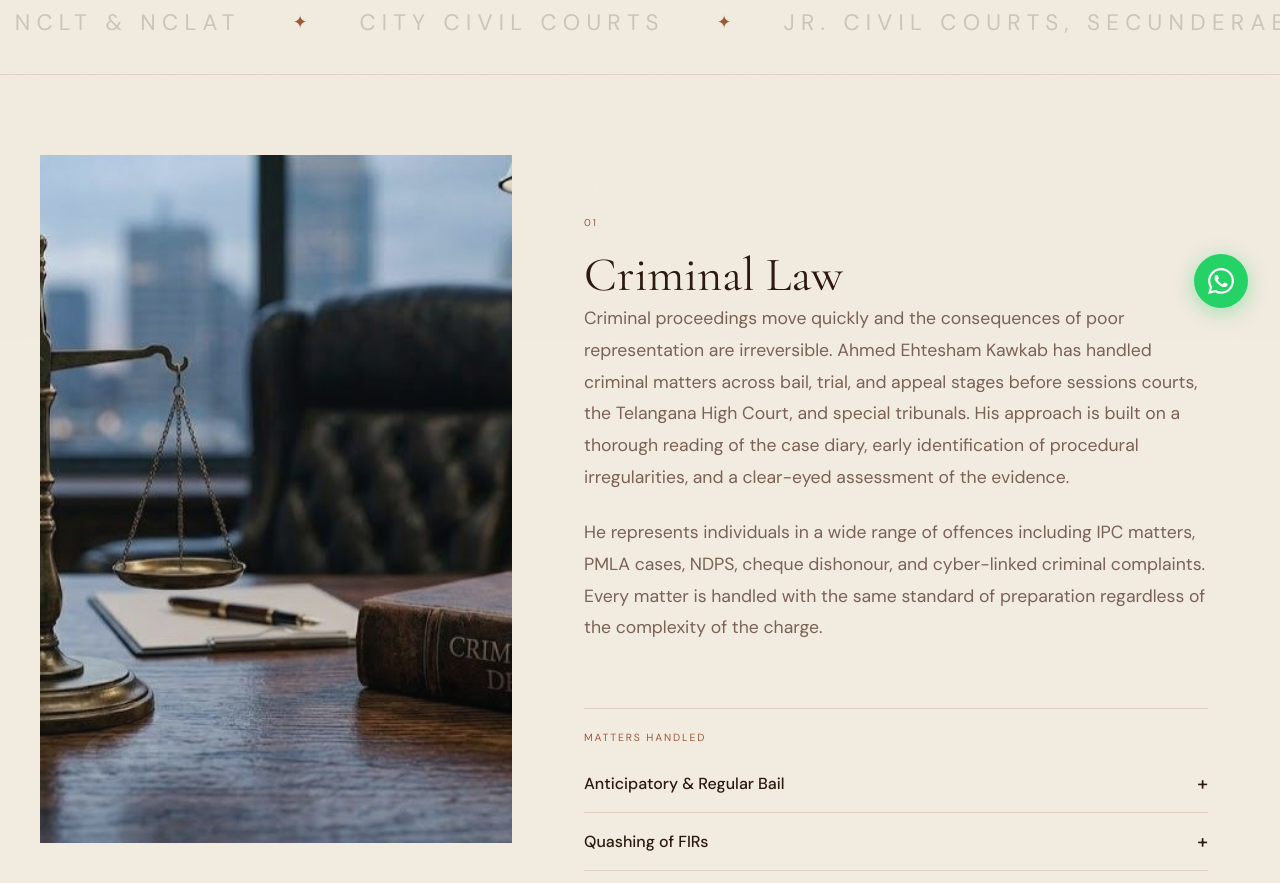
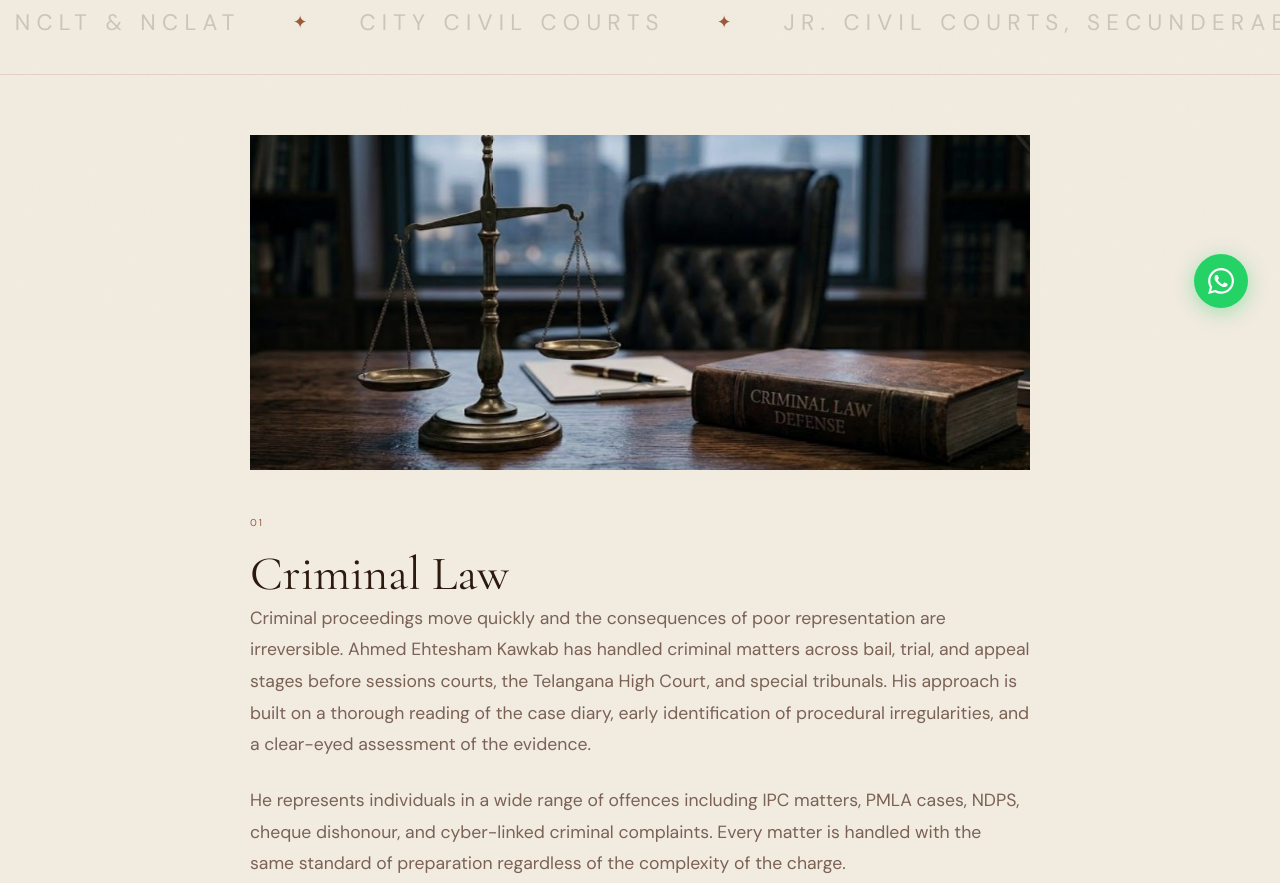
Before and after one commit to yumnairfan5/aek, a plain HTML site: page practice.html in a window 1280 px wide. Shown: the part 460-1343 px from the top of the page. Drawn offline with nearby package versions, Linux system fonts and the light colour scheme.

Commit message:
Add files via upload

```diff
--- a/practice.html
+++ b/practice.html
@@ -44,7 +44,7 @@
   </header>
 
   <main>
-    <section class="section" style="padding:0;">
+    <section class="practice-hero-section">
       <div class="container practice-page-header">
         <div>
           <p class="section-eyebrow reveal-hero" data-delay="0">Expertise</p>
@@ -55,8 +55,6 @@
         </div>
       </div>
     </section>
-
-    <!-- Courts marquee -->
     <div class="marquee-wrap">
       <div class="marquee-track">
         <span class="marquee-item">Telangana High Court</span><span class="marquee-star">✦</span>
@@ -78,27 +76,14 @@
       </div>
     </div>
 
-    <!-- Sticky scroller -->
+    <!-- Practice sections -->
     <div class="practice-scroller" id="practice-scroller">
-
-      <div class="practice-scroller-left" id="scroller-left">
-        <div class="scroller-img-wrap" id="scroller-imgs">
-          <img src="assets/criminal.jpg" alt="Criminal Defence" class="active" data-section="criminal" onerror="this.remove()" />
-          <img src="assets/civil.jpg" alt="Civil Litigation" data-section="civil" onerror="this.remove()" />
-          <img src="assets/writ.jpg" alt="Writ Petitions" data-section="writ" onerror="this.remove()" />
-          <img src="assets/cyber.jpg" alt="Cyber Crime" data-section="cyber" onerror="this.remove()" />
-          <img src="assets/corporate.jpg" alt="Corporate and NCLT" data-section="corporate" onerror="this.remove()" />
-          <img src="assets/family.jpg" alt="Family Law" data-section="family" onerror="this.remove()" />
-          <img src="assets/service.jpg" alt="Service Law" data-section="service" onerror="this.remove()" />
-          <img src="assets/fir-quashing.jpg" alt="FIR Quashing" data-section="fir-quashing" onerror="this.remove()" />
-          <div class="scroller-img-overlay"></div>
-          <div class="scroller-img-num" id="scroller-num">01</div>
-        </div>
-      </div>
-
       <div class="practice-scroller-right">
 
         <div class="ps-scroll-section" id="criminal" data-num="01">
+          <div class="ps-img-wrap reveal-up">
+            <img src="assets/criminal.jpg" alt="Criminal Defence" />
+          </div>
           <span class="ps-number">01</span>
           <h2 class="ps-title">Criminal Law</h2>
           <p class="ps-body">Criminal proceedings move quickly and the consequences of poor representation are irreversible. Ahmed Ehtesham Kawkab has handled criminal matters across bail, trial, and appeal stages before sessions courts, the Telangana High Court, and special tribunals. His approach is built on a thorough reading of the case diary, early identification of procedural irregularities, and a clear-eyed assessment of the evidence.</p>
@@ -137,6 +122,9 @@
         </div>
 
         <div class="ps-scroll-section" id="civil" data-num="02">
+          <div class="ps-img-wrap reveal-up">
+            <img src="assets/civil.jpg" alt="Civil Litigation" />
+          </div>
           <span class="ps-number">02</span>
           <h2 class="ps-title">Civil Litigation</h2>
           <p class="ps-body">Property disputes, contractual claims, and recovery suits form the core of civil litigation practice. Ahmed Ehtesham Kawkab approaches civil matters with a focus on early strategic assessment: what the client's strongest claim is, what interim relief is available, and what a realistic outcome looks like at trial. This clarity at the outset saves time and prevents proceedings from dragging on without direction.</p>
@@ -175,6 +163,9 @@
         </div>
 
         <div class="ps-scroll-section" id="writ" data-num="03">
+          <div class="ps-img-wrap reveal-up">
+            <img src="assets/writ.jpg" alt="Writ Petitions" />
+          </div>
           <span class="ps-number">03</span>
           <h2 class="ps-title">Writ Jurisdiction</h2>
           <p class="ps-body">When a government authority exceeds its powers, acts in violation of natural justice, or infringes on fundamental rights, the appropriate remedy lies in the writ jurisdiction of the High Court. Ahmed Ehtesham Kawkab files and argues writ petitions before the Telangana High Court in matters involving arbitrary state action, unlawful detention, wrongful denial of entitlements, and constitutional challenges to administrative orders.</p>
@@ -213,6 +204,9 @@
         </div>
 
         <div class="ps-scroll-section" id="cyber" data-num="04">
+          <div class="ps-img-wrap reveal-up">
+            <img src="assets/cyber.jpg" alt="Cyber Law" />
+          </div>
           <span class="ps-number">04</span>
           <h2 class="ps-title">Cyber Law</h2>
           <p class="ps-body">Cyber crime cases present unique evidentiary challenges. Electronic records, digital forensics, and the admissibility of data obtained from devices or online platforms require careful legal analysis that goes beyond standard criminal procedure. Ahmed Ehtesham Kawkab has handled matters involving online fraud, phishing, hacking, unauthorised access, and digital impersonation.</p>
@@ -240,6 +234,9 @@
         </div>
 
         <div class="ps-scroll-section" id="corporate" data-num="05">
+          <div class="ps-img-wrap reveal-up">
+            <img src="assets/corporate.jpg" alt="Corporate and NCLT" />
+          </div>
           <span class="ps-number">05</span>
           <h2 class="ps-title">Corporate &amp; NCLT</h2>
           <p class="ps-body">Corporate disputes and insolvency proceedings demand a practitioner who understands both the procedural requirements of the tribunal and the commercial stakes involved. Ahmed Ehtesham Kawkab represents financial creditors, operational creditors, resolution applicants, and respondent companies in proceedings before the National Company Law Tribunal.</p>
@@ -278,6 +275,9 @@
         </div>
 
         <div class="ps-scroll-section" id="family" data-num="06">
+          <div class="ps-img-wrap reveal-up">
+            <img src="assets/family.jpg" alt="Family Law" />
+          </div>
           <span class="ps-number">06</span>
           <h2 class="ps-title">Family Law</h2>
           <p class="ps-body">Family disputes are among the most personally consequential matters a person can face. Ahmed Ehtesham Kawkab handles matrimonial and family cases with the seriousness they require: a careful understanding of the client's position, an honest assessment of what the law permits, and a strategy calibrated to the specific forum and applicable personal law statute.</p>
@@ -316,6 +316,9 @@
         </div>
 
         <div class="ps-scroll-section" id="service" data-num="07">
+          <div class="ps-img-wrap reveal-up">
+            <img src="assets/service.jpg" alt="Service Law" />
+          </div>
           <span class="ps-number">07</span>
           <h2 class="ps-title">Service Law</h2>
           <p class="ps-body">Government employees facing disciplinary action, withheld promotions, pension disputes, or arbitrary transfers often have strong legal remedies available to them, but only if pursued in the right forum with the right framing.</p>
@@ -343,6 +346,9 @@
         </div>
 
         <div class="ps-scroll-section" id="fir-quashing" data-num="08">
+          <div class="ps-img-wrap reveal-up">
+            <img src="assets/fir-quashing.jpg" alt="FIR Quashing" />
+          </div>
           <span class="ps-number">08</span>
           <h2 class="ps-title">FIR Quashing</h2>
           <p class="ps-body">His practice in this area extends across the Telangana High Court and the High Court of Andhra Pradesh, with a substantial volume of disposed petitions on record. Each matter requires a precise reading of the FIR, the material on record, and the applicable Supreme Court principles on maintainability before the High Court can be persuaded to exercise its inherent jurisdiction.</p>
@@ -420,59 +426,17 @@
   <div class="page-transition" id="page-transition"></div>
   <script src="shared.js"></script>
   <script>
-    const scrollerLeft = document.getElementById('scroller-left');
-    const scrollerWrap = document.getElementById('practice-scroller');
-    const allImgs = document.querySelectorAll('#scroller-imgs img');
-
-    let imageLoaded = false;
-    allImgs.forEach(img => {
-      img.addEventListener('load', () => {
-        if (!imageLoaded) {
-          imageLoaded = true;
-          scrollerLeft.classList.add('has-images');
-          scrollerWrap.classList.add('images-loaded');
+    // Reveal images on scroll
+    const revealEls = document.querySelectorAll('.reveal-up');
+    const revealObs = new IntersectionObserver((entries) => {
+      entries.forEach(entry => {
+        if (entry.isIntersecting) {
+          entry.target.classList.add('visible');
+          revealObs.unobserve(entry.target);
         }
       });
-      if (img.complete && img.naturalWidth > 0) {
-        if (!imageLoaded) {
-          imageLoaded = true;
-          scrollerLeft.classList.add('has-images');
-          scrollerWrap.classList.add('images-loaded');
-        }
-      }
-    });
-
-    const sections = document.querySelectorAll('.ps-scroll-section');
-    const imgs = document.querySelectorAll('#scroller-imgs img');
-    const numEl = document.getElementById('scroller-num');
-
-    const scrollObs = new IntersectionObserver((entries) => {
-      entries.forEach(entry => {
-        if (entry.isIntersecting) {
-          const id = entry.target.id;
-          const num = entry.target.dataset.num;
-          imgs.forEach(img => img.classList.remove('active'));
-          const match = document.querySelector(`#scroller-imgs img[data-section="${id}"]`);
-          if (match) match.classList.add('active');
-          if (numEl && num) numEl.textContent = num;
-        }
-      });
-    }, { threshold: 0.4 });
-
-    sections.forEach(s => scrollObs.observe(s));
-
-    function checkMobile() {
-      if (window.innerWidth < 1024) {
-        if (scrollerLeft) scrollerLeft.style.display = 'none';
-        if (scrollerWrap) scrollerWrap.style.gridTemplateColumns = '1fr';
-        document.querySelectorAll('.ps-scroll-section').forEach(s => {
-          s.style.padding = '';
-          s.style.minHeight = 'unset';
-        });
-      }
-    }
-    checkMobile();
-    window.addEventListener('resize', checkMobile);
+    }, { threshold: 0.15 });
+    revealEls.forEach(el => revealObs.observe(el));
   </script>
 </body>
 </html>
--- a/shared.css
+++ b/shared.css
@@ -288,101 +288,63 @@ button { font-family: 'DM Sans', sans-serif; cursor: pointer; border: none; back
   background: var(--card); padding: 40px 32px;
 }
 
+/* ========== PRACTICE PAGE HERO SECTION ========== */
+.practice-hero-section {
+  padding-top: calc(var(--nav-h) + 80px);
+  padding-bottom: 0;
+}
+
 /* ========== PRACTICE PAGE SCROLLER ========== */
 .practice-scroller {
-  display: grid;
-  grid-template-columns: 1fr 1fr;
-  min-height: 100vh;
-  position: relative;
-  margin-top: 40px;
-}
-.practice-scroller-left {
-  position: sticky;
-  top: calc(var(--nav-h) + 20px);
-  height: calc(100vh - var(--nav-h) - 40px);
-  overflow: hidden;
-  display: none;
-  background: var(--card);
-  margin-left: 40px;
-  margin-top: 40px;
-  margin-bottom: 40px;
-  /* sits inset, not flush to edge */
-}
-.practice-scroller-left.has-images { display: block; }
-/* when left panel is hidden, right takes full width */
-.practice-scroller:not(.images-loaded) {
-  grid-template-columns: 1fr;
-}
-.practice-scroller.images-loaded {
-  grid-template-columns: 40fr 60fr;
-}
-.scroller-img-wrap {
-  width: 100%; height: 100%;
-  position: relative;
-}
-.scroller-img-wrap img {
-  width: 100%; height: 100%;
-  object-fit: cover;
-  position: absolute; inset: 0;
-  opacity: 0;
-  transition: opacity 0.6s cubic-bezier(0.16,1,0.3,1);
-}
-.scroller-img-wrap img.active { opacity: 1; }
-.scroller-img-placeholder { display: none; }
-.scroller-img-overlay {
-  position: absolute; inset: 0;
-  background: linear-gradient(135deg, rgba(245,242,237,0.06) 0%, rgba(26,26,26,0.2) 100%);
-  pointer-events: none;
-  z-index: 1;
-}
-.scroller-img-num {
-  position: absolute; bottom: 40px; left: 40px;
-  font-family: 'Cormorant Garamond', serif;
-  font-size: 120px; font-weight: 700;
-  color: rgba(255,255,255,0.08);
-  line-height: 1;
-  letter-spacing: -0.04em;
-  z-index: 2;
+  margin-top: 0;
 }
 .practice-scroller-right { padding: 0; }
 
-/* when split: right panel has its own padding */
-.practice-scroller.images-loaded .ps-scroll-section {
-  padding: 100px 72px;
-}
-.practice-scroller.images-loaded .ps-scroll-section + .ps-scroll-section {
-  border-top: 1px solid var(--border);
-}
-
-/* when no images: content is centered inside a max-width container */
-.practice-scroller:not(.images-loaded) .ps-scroll-section {
-  padding: 100px 0;
+.ps-scroll-section {
+  padding: 80px 0;
   max-width: 860px;
   margin: 0 auto;
   width: 100%;
   padding-left: 40px;
   padding-right: 40px;
+  border-top: 1px solid var(--border);
 }
-.practice-scroller:not(.images-loaded) .ps-scroll-section:first-child {
-  padding-top: 80px;
+.ps-scroll-section:first-child {
+  border-top: none;
+  padding-top: 60px;
 }
 
-.ps-scroll-section {
-  min-height: 70vh;
-  padding: 100px 64px;
-  display: flex; flex-direction: column; justify-content: center;
-  transition: background 0.4s;
+/* Inline image per section */
+.ps-img-wrap {
+  width: 100%;
+  aspect-ratio: 21/9;
+  overflow: hidden;
+  margin-bottom: 36px;
+  background: var(--card);
+  opacity: 0;
+  transform: translateY(24px);
+  transition: opacity 0.8s cubic-bezier(0.16,1,0.3,1), transform 0.8s cubic-bezier(0.16,1,0.3,1);
 }
-.ps-scroll-section:nth-child(even) { background: transparent; }
-.ps-scroll-section:first-child { padding-top: 120px; }
+.ps-img-wrap.visible {
+  opacity: 1;
+  transform: translateY(0);
+}
+.ps-img-wrap img {
+  width: 100%; height: 100%;
+  object-fit: cover;
+  filter: grayscale(0.15);
+  transition: transform 8s ease, filter 0.6s;
+}
+.ps-img-wrap.visible img {
+  transform: scale(1.03);
+}
 
-/* Practice page header split layout to fill the space */
+/* Practice page header */
 .practice-page-header {
   display: grid;
   grid-template-columns: 1fr 1fr;
   gap: 80px;
   align-items: end;
-  padding-top: calc(var(--nav-h) + 80px);
   padding-bottom: 60px;
 }
 .practice-page-header-right {
@@ -870,11 +832,9 @@ button { font-family: 'DM Sans', sans-serif; cursor: pointer; border: none; back
   .hero-inner { grid-template-columns: 1fr; }
   .hero-aside { display: none; }
   .cta-inner { grid-template-columns: 1fr; gap: 40px; }
-  .practice-scroller { grid-template-columns: 1fr; }
-  .practice-scroller-left { display: none; }
-  .ps-scroll-section { padding: 80px 40px; min-height: unset; }
   .practice-page-header { grid-template-columns: 1fr; gap: 32px; }
   .practice-page-header-right { border-left: none; padding-left: 0; border-top: 1px solid var(--border); padding-top: 32px; }
+  .ps-img-wrap { aspect-ratio: 16/9; }
 }
 @media (max-width: 768px) {
   .container { padding: 0 24px; }
@@ -897,8 +857,9 @@ button { font-family: 'DM Sans', sans-serif; cursor: pointer; border: none; back
   .courts-bar-inner { padding: 0 24px; }
   .section-rule { margin: 0 24px; }
   .nav-inner { padding: 0 24px; }
-  .ps-scroll-section { padding: 64px 24px !important; }
-  .practice-scroller:not(.images-loaded) .ps-scroll-section { padding: 64px 24px !important; }
+  .practice-hero-section { padding-top: calc(var(--nav-h) + 48px); }
+  .ps-scroll-section { padding: 56px 24px; }
+  .ps-img-wrap { aspect-ratio: 4/3; margin-bottom: 28px; }
 }
 
 /* ========== NOTABLE CASES ========== */
```
